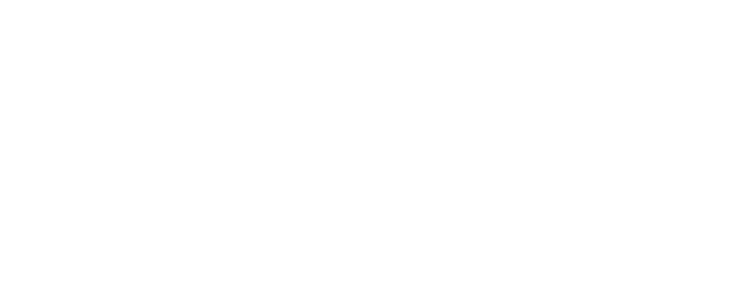
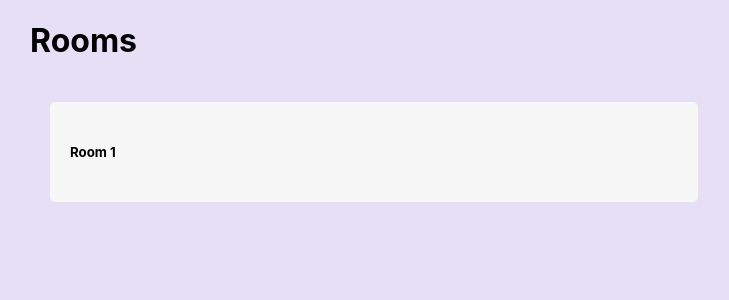
Before and after one commit to OmarMohamed156/ICU-Monitor-Web, a React (Create React App) app: page /Rooms in a window 1280 px wide. Before the commit this address had no page. Shown: the top 300 px of the page, without its empty margins (34-763 px from the left). Built offline with nearby package versions, Linux system fonts and the light colour scheme.

Commit message:
added card Component and rooms component

```diff
--- a/src/App.css
+++ b/src/App.css
@@ -1,3 +1,10 @@
+.card{
+    width: 50%;
+    background-color: #f7f7f7;
+    border-radius: 5px;
+    padding: 20px;
+    margin: 20px;
+}
 .loginContainer{
     width: 100%;
     background-color: #e6dff5;
@@ -49,7 +56,7 @@
     padding-top: 15%;
     flex-direction: column;
 }
-.configContainer{
+.configContainer,.roomsContainer{
     padding-left: 5%;
     background-color: #e6dff5;
     display: flex;
--- a/src/App.js
+++ b/src/App.js
@@ -3,6 +3,7 @@
 import './App.css'
 import Configuration from './screens/Configuration';
 import axios from 'axios';
+import Rooms from './screens/Rooms';
 
 
 function App() {
@@ -17,6 +18,7 @@
       <Routes>
         <Route path="/" element={<Login/>} />
         <Route path="/Configuration" element={<Configuration/>} />
+        <Route path="/Rooms" element={<Rooms/>} />
       </Routes>
     </BrowserRouter>
   );
--- /dev/null
+++ b/src/components/Card.js
@@ -0,0 +1,13 @@
+import React from "react";
+
+const Card = props =>{
+
+    return(
+        <div className="card" >
+            {props.children}
+        </div>
+    )
+
+}
+
+export default Card;
--- a/src/screens/Login.js
+++ b/src/screens/Login.js
@@ -1,9 +1,11 @@
 import React ,{useState} from "react";
 import loginPhoto from '/home/omarmohamed/icu-web/src/Imgs/login-photo.jpg';
-import { Link } from "react-router-dom";
+import { Link ,useNavigate } from "react-router-dom";
 const Login = () => {
     const [email, setEmail] = useState('');
     const [password, setPassword] = useState('');
+
+    const navigate = useNavigate();
 
     const loginHandler = () => {
         if(email.length === 0 || password.length === 0){
@@ -11,6 +13,7 @@
         }
         else if(email === 'doctor@gmail.com' && password === '123'){
             alert('Login Successful', 'Welcome Doctor');
+            navigate('/Rooms')
         }
         else{
             alert('Invalid Inputs', 'Please enter valid inputs', [{text: 'Okay'}]);
@@ -20,13 +23,13 @@
 
     return(
         <div className="loginContainer" >
-            <div className="login-form">
+            <form onSubmit={loginHandler} className="login-form">
                 <h1 className="text" >Welcome to your ICU monitor</h1>
                 <input type="text" placeholder="Email" className="inputField" value={email} onChange={(e) => setEmail(e.target.value)} />
                 <input type="password" className="inputField" placeholder="Password" value={password} onChange={(e) => setPassword(e.target.value)} />
-                <button className="login-btn" onClick={loginHandler}><span  style={{color:"white"}} >Login</span></button>
+                <button className="login-btn" type="submit"><span  style={{color:"white"}} >Login</span></button>
                 <Link to="/Configuration" style={{color:"#3902b0",textDecoration:"none",marginTop:"10px"}}  >Add Configuration</Link>
-            </div>
+            </form>
             <div className="loginImgContainer" >
                 <img width='100%'   height='90%' src={loginPhoto} alt="login" className="login-photo" />
             </div>
--- /dev/null
+++ b/src/screens/Rooms.js
@@ -0,0 +1,18 @@
+import React from "react";
+import Card from "../components/Card";
+const Rooms=()=>{
+
+    return(
+        <>
+            <div className="roomsContainer">
+                <h1>Rooms</h1>
+                <Card>
+                    <h5>Room 1</h5>
+                </Card>
+            </div>
+        </>
+    )
+
+}
+
+export default Rooms;
```
